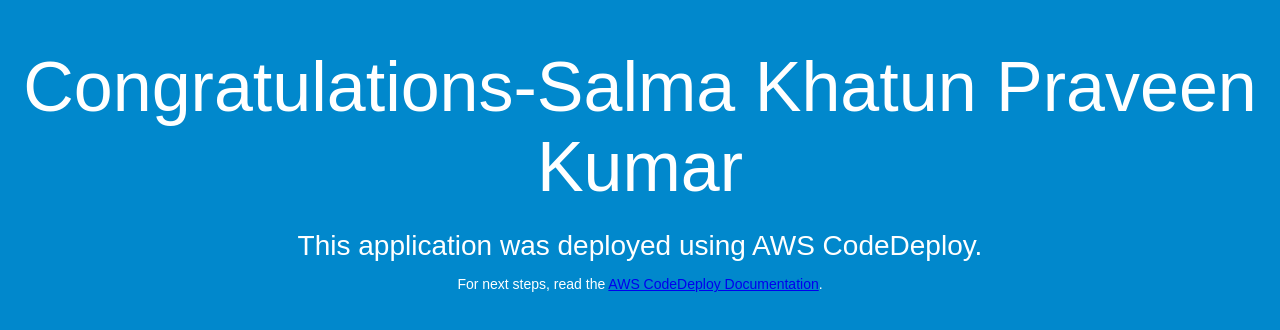
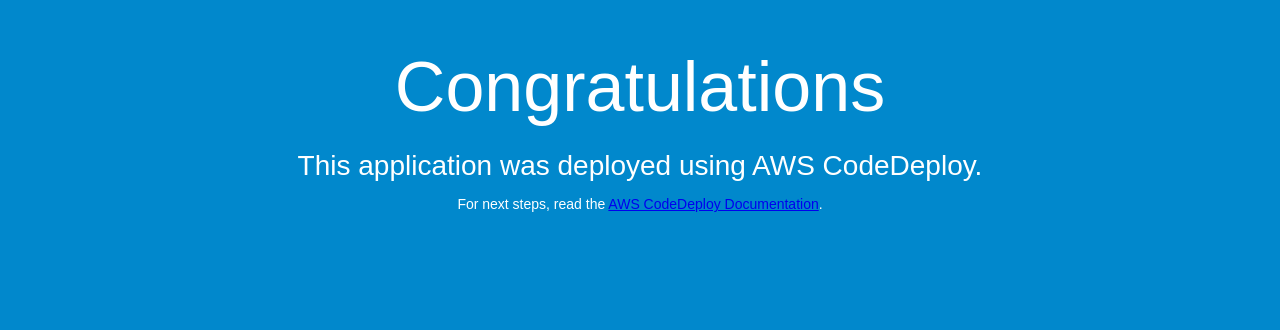
Before and after one commit to praveen-Eunimart/Sample-Demo-Code, a plain HTML site: page index.html in a window 1280 px wide. Drawn offline with Linux system fonts and the light colour scheme.

Commit message:
Update index.html

```diff
--- a/index.html
+++ b/index.html
@@ -26,7 +26,7 @@
 </head>
 <body>
   <div align="center">
-    <h1>Congratulations-Salma Khatun Praveen Kumar</h1>
+    <h1>Congratulations</h1>
     <h2>This application was deployed using AWS CodeDeploy.</h2>
     <p>For next steps, read the <a href="http://aws.amazon.com/documentation/codedeploy">AWS CodeDeploy Documentation</a>.</p>
   </div>
```
